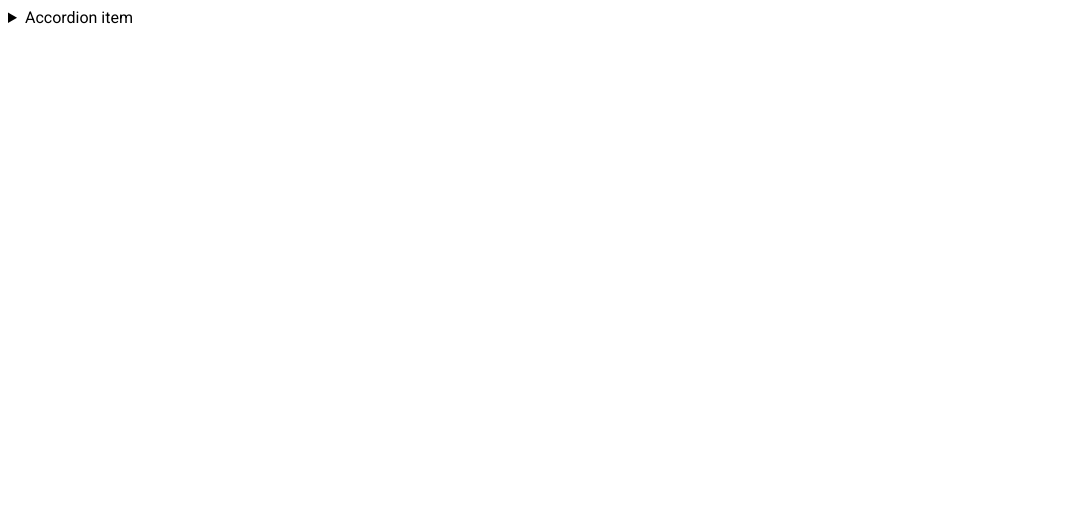
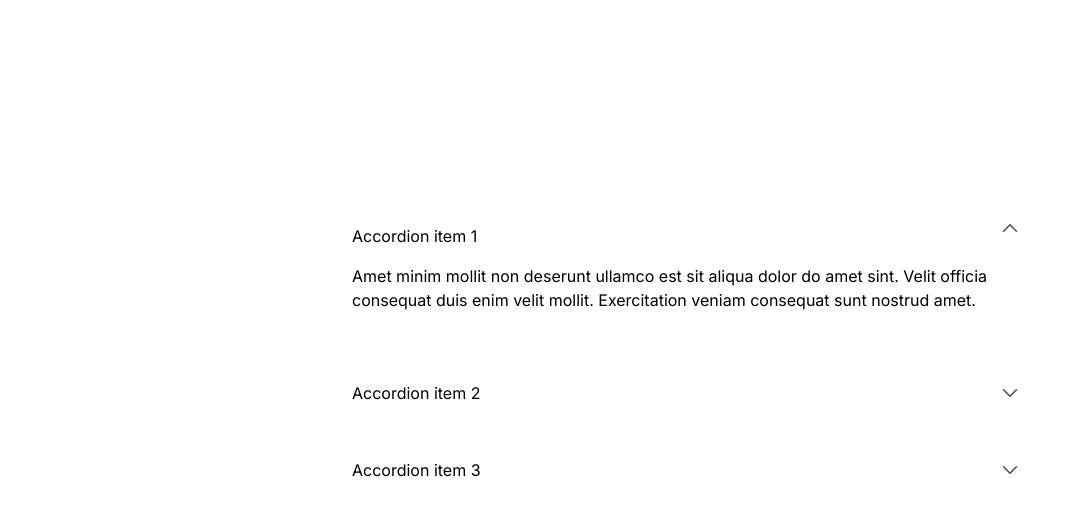
Before and after one commit to js-tasks-ru/htmlcss-20210409_itsanti, a website: page 03-lection1/02-accordion/index.html in a window 1280 px wide. Shown: the whole page, without its empty margins (0-1073 px from the left). Drawn offline with nearby package versions, Linux system fonts and the light colour scheme.

Commit message:
03-lection1-accordion solution

```diff
--- a/03-lection1/02-accordion/accordion.css
+++ b/03-lection1/02-accordion/accordion.css
@@ -1 +1,50 @@
 /* Стилизация аккордеона */
+.accordion {
+    width: 730px;
+    background: var(--white);
+    border: 1px solid var(--grey-3);
+    box-sizing: border-box;
+    border-radius: 8px;
+    padding: 24px 32px;
+}
+
+.accordion + .accordion {
+    margin-top: 5px;
+}
+
+.accordion__summary {
+    list-style: none;
+    width: 100%;
+    font-family: Inter, sans-serif;
+    font-style: normal;
+    font-weight: normal;
+    font-size: 16px;
+    line-height: 24px;
+    color: var(--black);
+}
+
+.accordion__icon {
+    float: right;
+    width: 16px;
+    height: 8px;
+    padding-top: 8px;
+}
+
+/* для модификатора нужен js, чтобы добавить класс
+.accordion__icon.accordion__icon_opened {
+    transform: rotate(180deg);
+} */
+
+[open] .accordion__icon {
+    transform: rotate(180deg);
+}
+
+
+.accordion__body {
+    font-family: Inter, sans-serif;
+    font-style: normal;
+    font-weight: normal;
+    font-size: 16px;
+    line-height: 24px;
+    color: var(--grey-4);
+}
--- a/03-lection1/02-accordion/index.html
+++ b/03-lection1/02-accordion/index.html
@@ -2,16 +2,54 @@
 <!-- Страница с аккордеоном -->
 <html lang="ru">
     <head>
+        <link rel="stylesheet" href="https://cdnjs.cloudflare.com/ajax/libs/normalize/8.0.1/normalize.min.css">
         <link rel="stylesheet" href="../../assets/css/main.css">
         <link rel="stylesheet" href="./accordion.css">
+        <style>
+            @import url('https://fonts.googleapis.com/css2?family=Inter:ital,wght@0,100;0,300;0,400;0,500;0,700;0,900;1,100;1,300;1,400;1,500;1,700;1,900&display=swap');
+
+            body {
+                margin: auto;
+                width: 50%;
+                padding-top:200px;
+            }
+        </style>
     </head>
     <body>
-        <details>
-            <summary>
-                Accordion item
+        <details class="accordion" open>
+            <summary class="accordion__summary">
+                Accordion item 1
+            <svg class="accordion__icon accordion__icon_opened" width="18" height="10" viewBox="0 0 18 10" fill="none" xmlns="http://www.w3.org/2000/svg">
+                <path d="M1 1L9 9L17 1" stroke="#495057" stroke-width="2" stroke-linecap="round" stroke-linejoin="round"/>
+            </svg>
             </summary>
-            <p>
-                Hidden content
+            <p class="accordion__body">
+                Amet minim mollit non deserunt ullamco est sit aliqua dolor do amet sint.
+                Velit officia consequat duis enim velit mollit. Exercitation veniam consequat sunt nostrud amet.
+            </p>
+        </details>
+        <details class="accordion">
+            <summary class="accordion__summary">
+                Accordion item 2
+            <svg class="accordion__icon" width="18" height="10" viewBox="0 0 18 10" fill="none" xmlns="http://www.w3.org/2000/svg">
+                <path d="M1 1L9 9L17 1" stroke="#495057" stroke-width="2" stroke-linecap="round" stroke-linejoin="round"/>
+            </svg>
+            </summary>
+            <p class="accordion__body">
+                Amet minim mollit non deserunt ullamco est sit aliqua dolor do amet sint.
+                Velit officia consequat duis enim velit mollit. Exercitation veniam consequat sunt nostrud amet.
+            </p>
+        </details>
+        <details class="accordion">
+            <summary class="accordion__summary">
+                Accordion item 3
+            <svg class="accordion__icon" width="18" height="10" viewBox="0 0 18 10" fill="none" xmlns="http://www.w3.org/2000/svg">
+                <path d="M1 1L9 9L17 1" stroke="#495057" stroke-width="2" stroke-linecap="round" stroke-linejoin="round"/>
+            </svg>
+            </summary>
+            <p class="accordion__body">
+                Amet minim mollit non deserunt ullamco est sit aliqua dolor do amet sint.
+                Velit officia consequat duis enim velit mollit. Exercitation veniam consequat sunt nostrud amet.
             </p>
         </details>
     </body>
```
